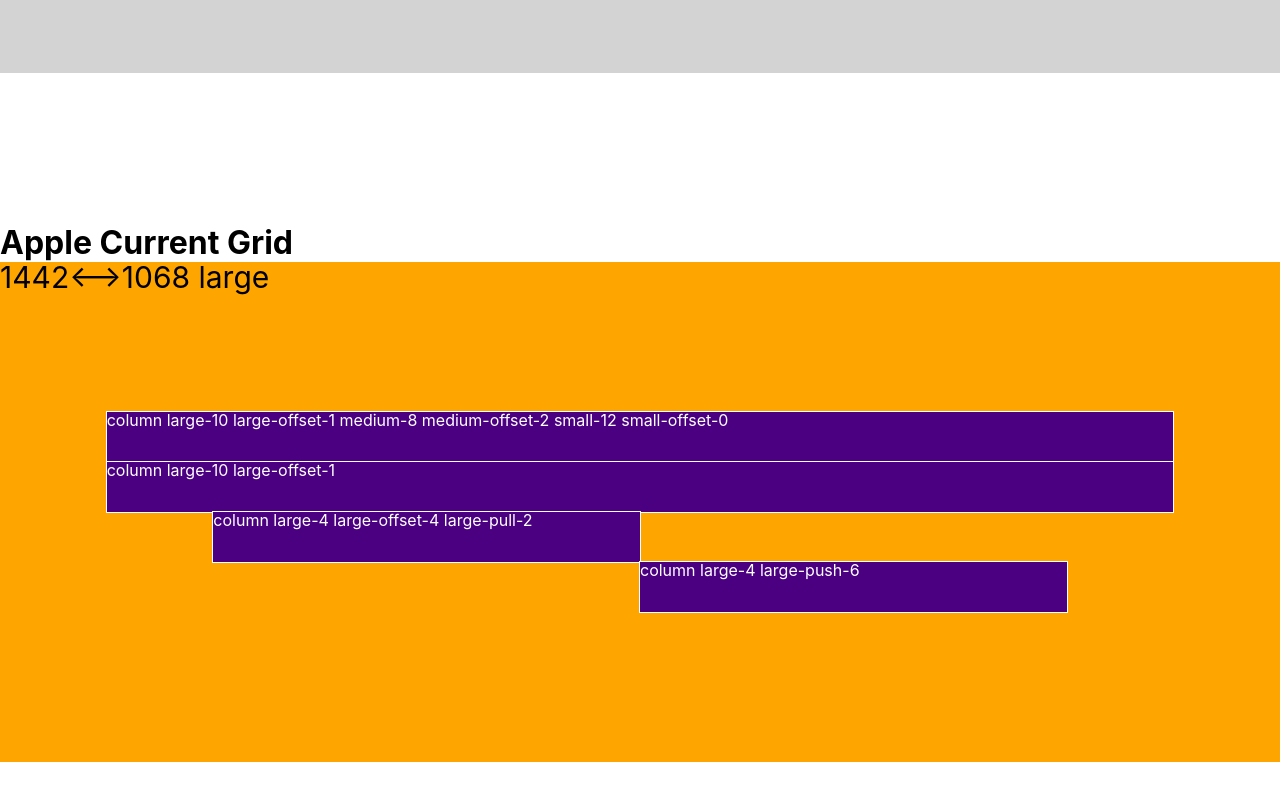
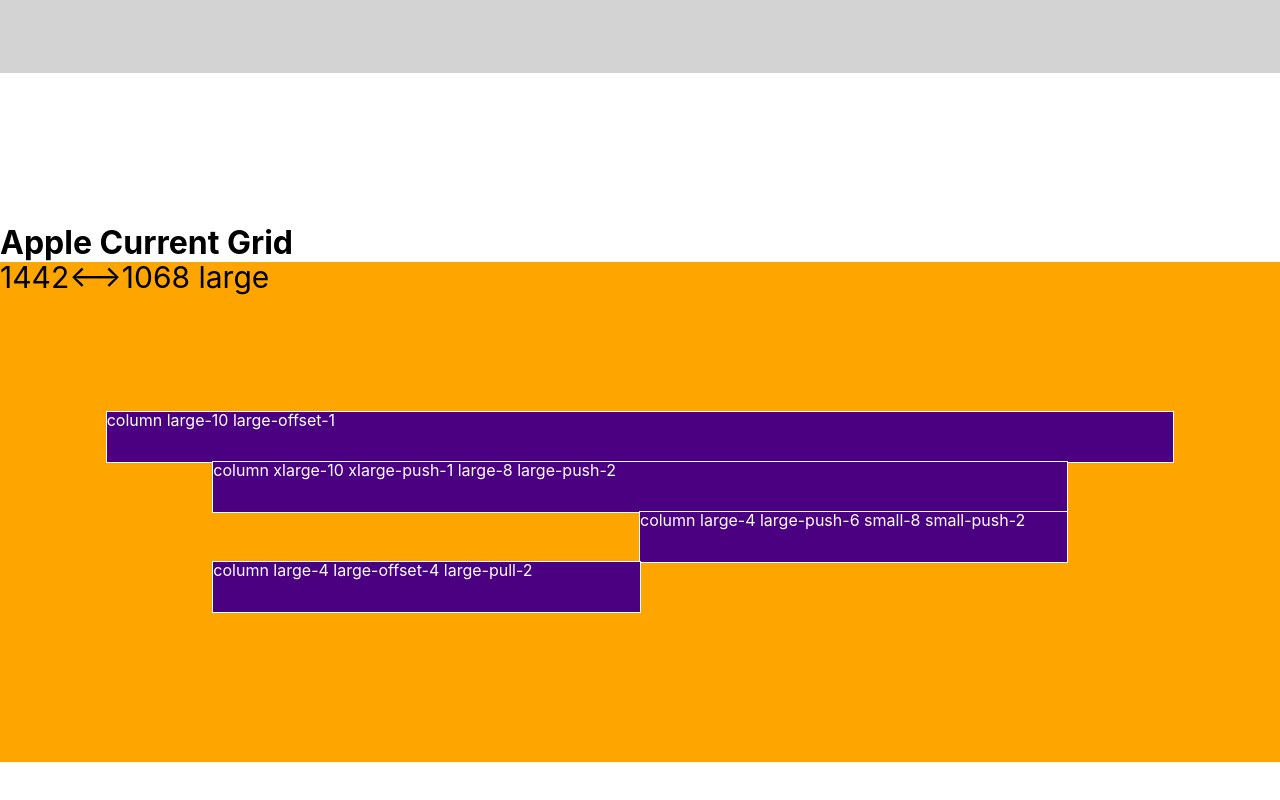
Before and after one commit to maxdmitriev/grid-layout-modules, a plain HTML site: page index.html in a window 1280 px wide. Shown: the part 1655-2455 px from the top of the page. Drawn offline with Linux system fonts and the light colour scheme.

Commit message:
description added

```diff
--- a/index.html
+++ b/index.html
@@ -663,18 +663,19 @@ section:after {
 <section class="apple-current">
 
 	<div class="row">
-		<div class="column large-10 large-offset-1 medium-8 medium-offset-2 small-12 small-offset-0">offset (adaptive)</div>
-	</div>
-
-	<div class="row">
 		<div class="column large-10 large-offset-1">offset (fluid)</div>
 	</div>
 
 	<div class="row">
+		<div class="column xlarge-10 xlarge-push-1 large-8 large-push-2">offset (adaptive)</div>
+	</div>
+
+	<div class="row">
+		<div class="column large-4 large-push-6 small-8 small-push-2">push</div>
+	</div>
+
+	<div class="row">
 		<div class="column large-4 large-offset-4 large-pull-2">pull</div>
-	</div>
-	<div class="row">
-		<div class="column large-4 large-push-6">push</div>
 	</div>
 
 </section><!-- \APPLE CURRENT GRID -->
```
Also changed, not shown: 1 other file.
